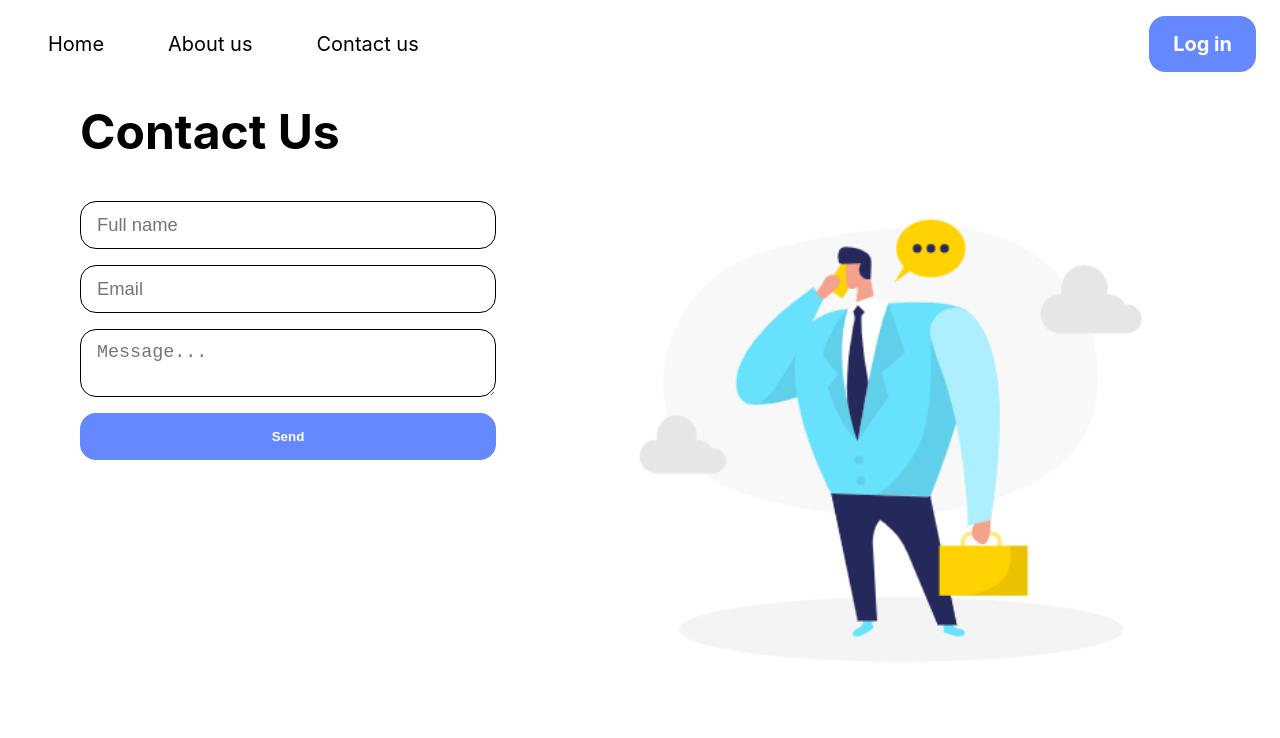
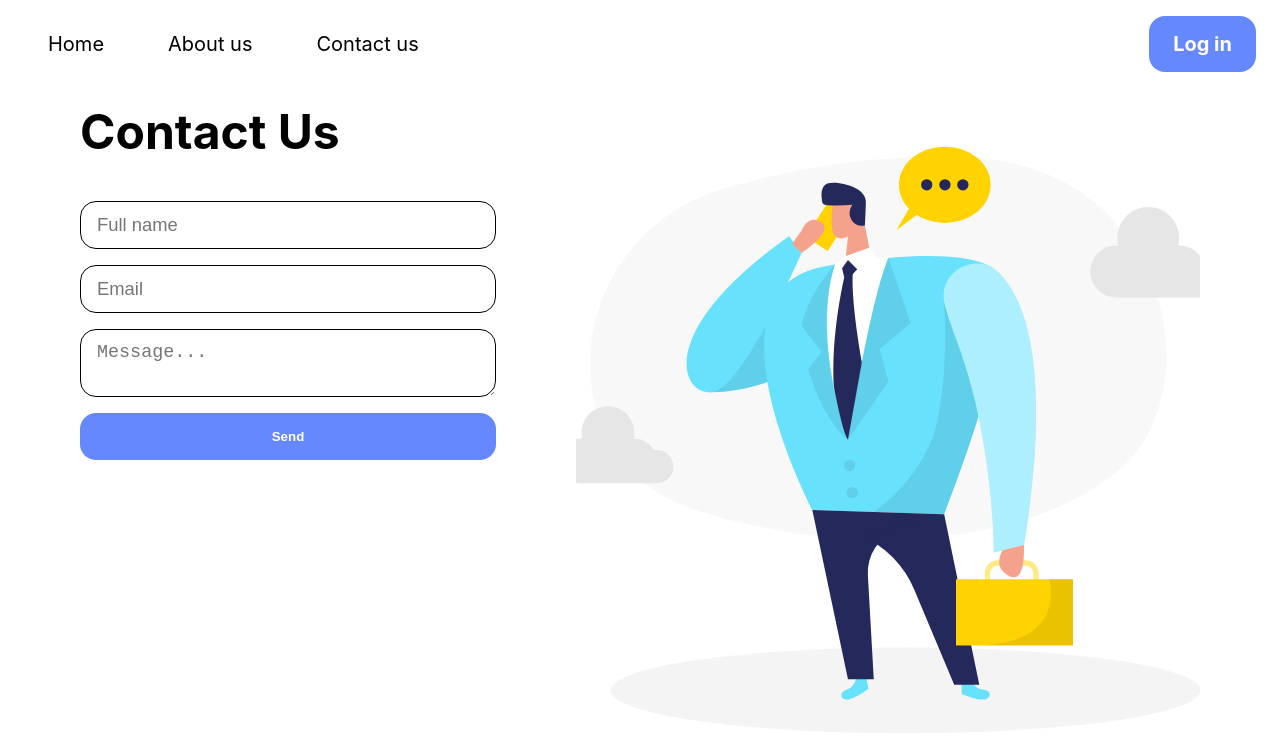
Before and after one commit to L-a-r-t/frontend, a Next.js app: page /contact-us in a window 1280 px wide. Shown: the top 738 px of the page. Built offline with nearby package versions, Linux system fonts and the light colour scheme.

Commit message:
update contact page img from .png to .svg

```diff
--- a/src/pages/contact-us.js
+++ b/src/pages/contact-us.js
@@ -12,7 +12,7 @@ export default function ContactUs() {
             </div>
             <div className={styles.imageWrapper}>
                 <Image
-                    src="/calling.png"
+                    src="/calling.svg"
                     alt="man having a phonecall"
                     layout='fill'
                     objectFit='cover'
```
Also changed, not shown: public/calling.png (deleted), public/calling.svg (added).
